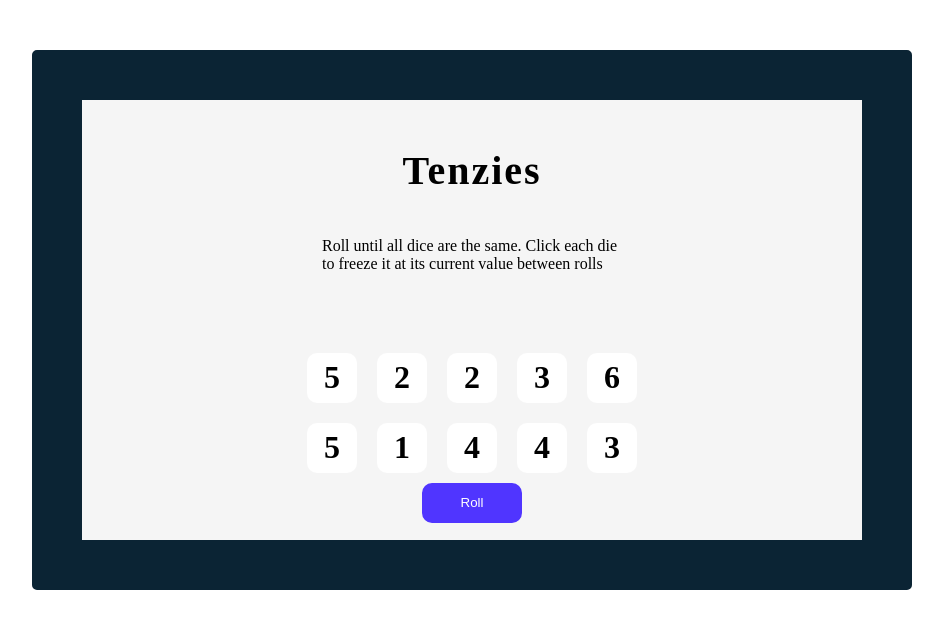
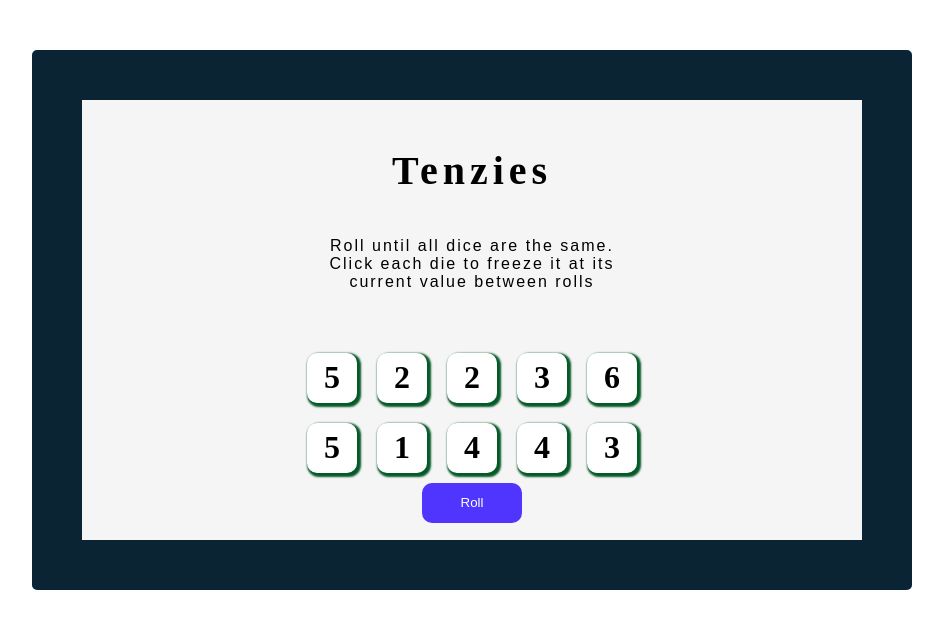
Before and after one commit to SuchiBankoti/react_tenzies, a React (Create React App) app: page / in a window 1280 px wide. Shown: the top 628 px of the page, without its empty margins (168-1111 px from the left). Built offline with nearby package versions, Linux system fonts and the light colour scheme.

Commit message:
add box shadow to dice box

```diff
--- a/src/index.css
+++ b/src/index.css
@@ -21,12 +21,16 @@ body {
 h1 {
   font-weight: bolder;
   font-size: 40px;
-  letter-spacing: 2px;
+  letter-spacing: 5px;
 }
 
 p {
   width: 300px;
   height: 100px;
+  font-family: sans-serif;
+  text-align: center;
+  font-weight: 500;
+  letter-spacing: 2px;
 
 }
 
@@ -58,6 +62,7 @@ p {
   display: flex;
   justify-content: center;
   align-items: center;
+  box-shadow: 2px 2px 2px 2px #055927;
 }
 
 button {
```
Also changed, not shown: src/setupTests.js (deleted, +0 -5 lines), public/manifest.json (deleted).
